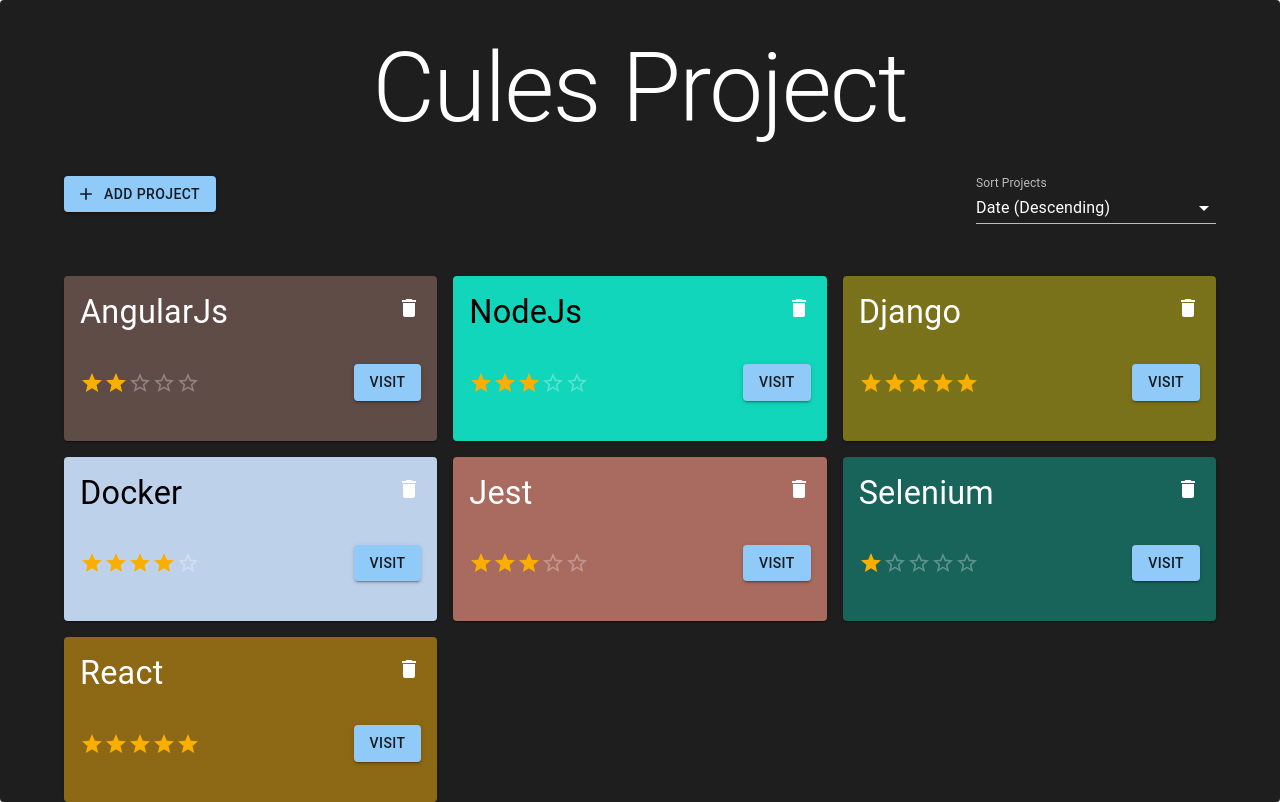
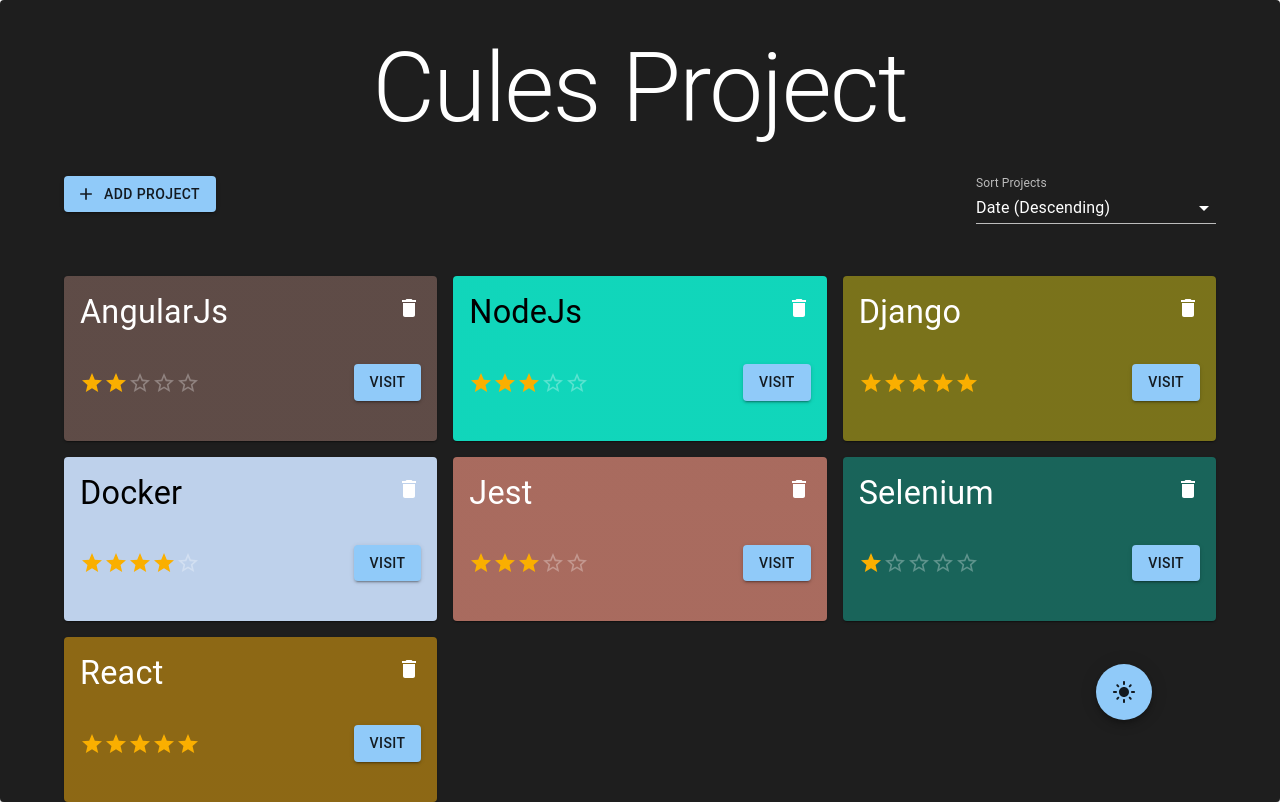
Before and after one commit to thatanjan/cules-project-assignment, a React (Create React App) app: page / in a window 1280 px wide. Built offline with nearby package versions, Linux system fonts and the light colour scheme.

Commit message:
toogle color mode button is added as a Fab

```diff
--- a/src/Components/Layout.tsx
+++ b/src/Components/Layout.tsx
@@ -5,6 +5,10 @@
 	responsiveFontSizes,
 } from '@mui/material/styles'
 import Paper from '@mui/material/Paper'
+import Fab from '@mui/material/Fab'
+
+import LightModeIcon from '@mui/icons-material/LightMode'
+import NightlightIcon from '@mui/icons-material/Nightlight'
 
 interface Props {
 	children: ReactNode
@@ -27,6 +31,8 @@
 		[mode]
 	)
 
+	const toggleMode = () => setMode(mode === 'light' ? 'dark' : 'light')
+
 	return (
 		<ThemeProvider theme={theme}>
 			<Paper
@@ -37,6 +43,18 @@
 				}}
 			>
 				{children}
+
+				<Fab
+					color='primary'
+					onClick={toggleMode}
+					sx={{
+						position: 'fixed',
+						bottom: '10%',
+						right: '10%',
+					}}
+				>
+					{mode === 'light' ? <NightlightIcon /> : <LightModeIcon />}
+				</Fab>
 			</Paper>
 		</ThemeProvider>
 	)
```
